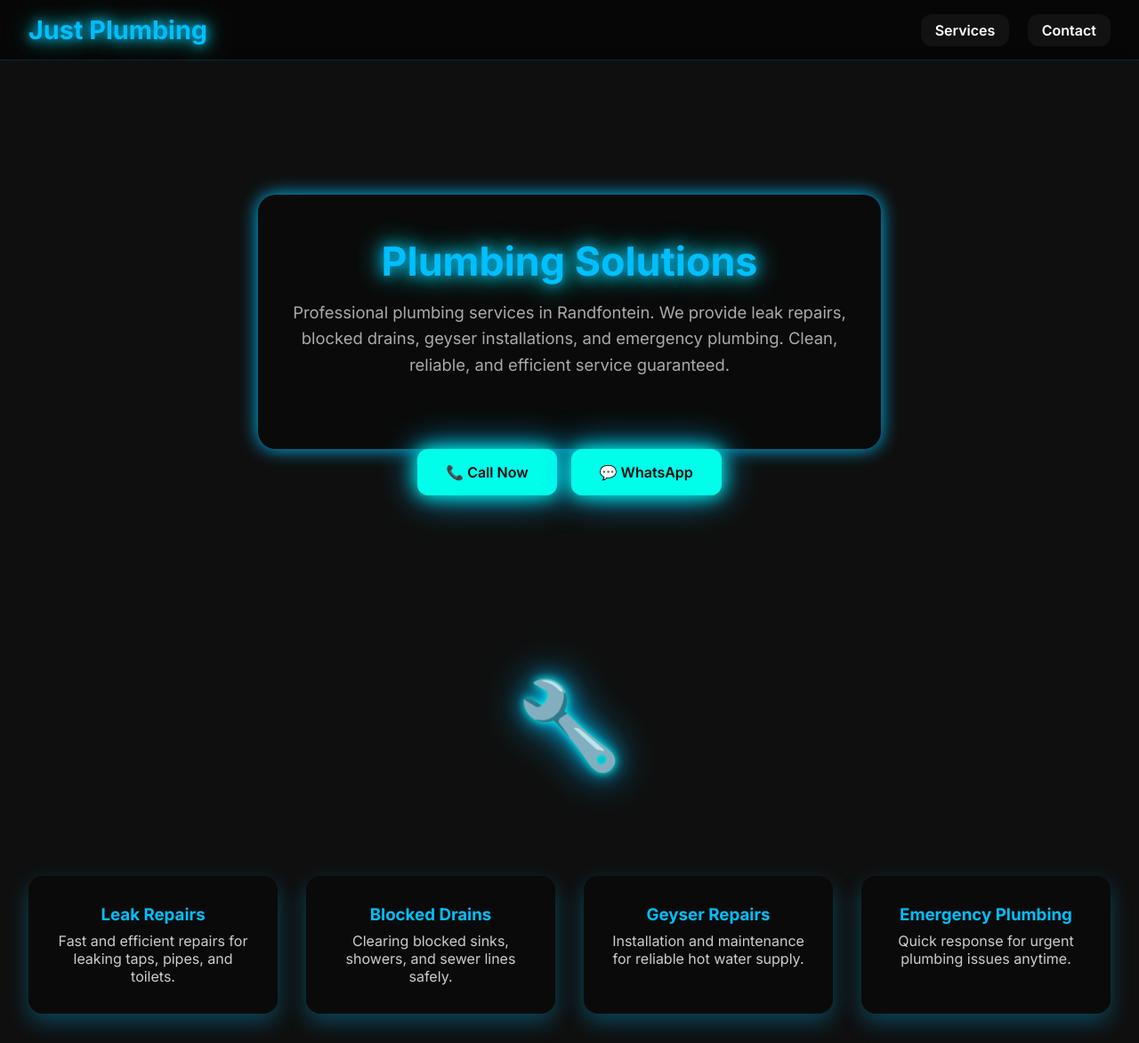
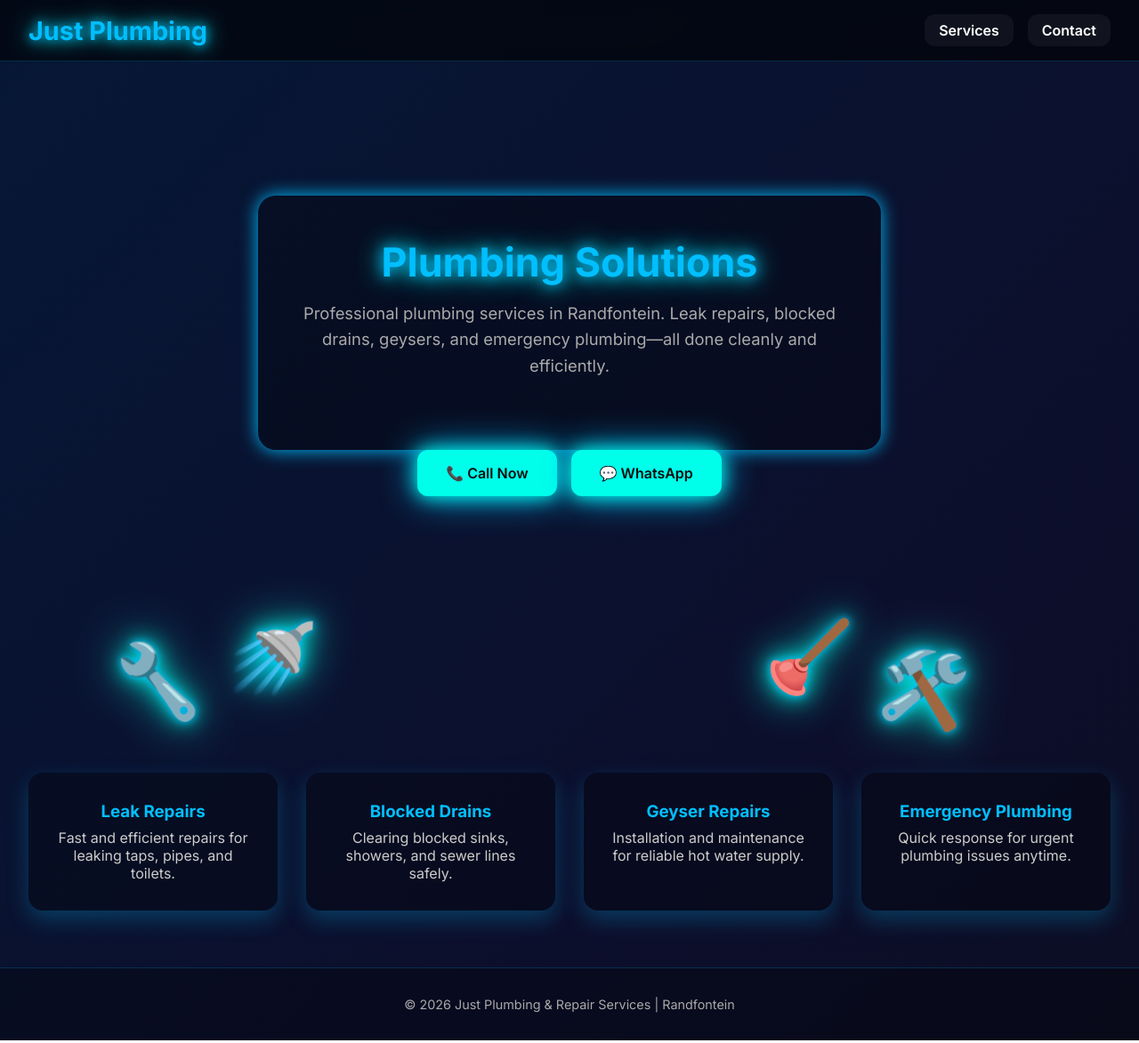
Before and after one commit to zepmasterbase/Just-Plumbing-, a plain HTML site: page index.html in a window 1280 px wide. Shown: the top 1173 px of the page at 89% size. Drawn offline with Linux system fonts and the light colour scheme.

Commit message:
Update index.html

```diff
--- a/index.html
+++ b/index.html
@@ -3,34 +3,36 @@
 <head>
 <meta charset="UTF-8">
 <meta name="viewport" content="width=device-width, initial-scale=1.0">
-<title>Just Plumbing | Plumbing Solutions</title>
-<meta name="description" content="Just Plumbing - Professional plumbing services in Randfontein. Leak repairs, blocked drains, geysers, and emergency plumbing.">
+<title>Just Plumbing | Modern Plumbing Solutions</title>
+<meta name="description" content="Just Plumbing - Professional plumbing services in Randfontein with modern design, animated gradient background, and floating neon icons.">
 
 <!-- Google Fonts -->
 <link href="https://fonts.googleapis.com/css2?family=Inter:wght@300;400;600;700&display=swap" rel="stylesheet">
 
 <style>
 :root {
-  --primary: #00bfff; /* Blue main */
-  --secondary: #00ffea; /* Neon cyan accent */
-  --dark: #0a0a0a;
+  --primary: #00bfff; /* Neon blue */
+  --secondary: #00ffea; /* Neon cyan */
+  --accent: #ffea00; /* subtle yellow accent */
+  --dark: #0c0c0c;
   --light: #ffffff;
-  --bg: #0f0f0f;
-  --card-shadow: rgba(0,191,255,0.3);
 }
 
 /* ===== GLOBAL ===== */
-* {
-  box-sizing: border-box;
-  margin: 0;
-  padding: 0;
-  font-family: 'Inter', sans-serif;
+* { box-sizing: border-box; margin:0; padding:0; font-family: 'Inter', sans-serif; }
+
+body {
+  background: linear-gradient(-45deg, #0c0c0c, #0c0f2c, #001f3f, #0c0c0c);
+  background-size: 400% 400%;
+  animation: gradientBG 20s ease infinite;
+  color: var(--light);
+  overflow-x: hidden;
 }
 
-body {
-  background: var(--bg);
-  color: var(--light);
-  overflow-x: hidden;
+@keyframes gradientBG {
+  0%{background-position:0% 50%;}
+  50%{background-position:100% 50%;}
+  100%{background-position:0% 50%;}
 }
 
 /* ===== HEADER ===== */
@@ -42,27 +44,31 @@ header {
   background: rgba(0,0,0,0.6);
   backdrop-filter: blur(8px);
   position: sticky;
-  top: 0;
-  z-index: 1000;
+  top:0;
+  z-index:1000;
   border-bottom: 1px solid rgba(0,191,255,0.2);
 }
 
 .logo {
   font-size: 1.8rem;
-  font-weight: 700;
+  font-weight:700;
   color: var(--primary);
   text-shadow: 0 0 12px var(--primary), 0 0 24px var(--secondary);
 }
 
+.nav-links {
+  display: flex;
+  gap: 1rem;
+}
+
 .nav-links a {
-  margin-left: 1rem;
   text-decoration: none;
   color: var(--light);
-  font-weight: 600;
-  padding: 0.5rem 1rem;
-  border-radius: 12px;
+  font-weight:600;
+  padding:0.5rem 1rem;
+  border-radius:12px;
   background: rgba(255,255,255,0.05);
-  transition: 0.3s;
+  transition:0.3s;
 }
 
 .nav-links a:hover {
@@ -73,120 +79,132 @@ header {
 
 /* ===== HERO ===== */
 .hero {
-  display: flex;
+  display:flex;
   flex-direction: column;
-  align-items: center;
-  justify-content: center;
-  text-align: center;
-  min-height: 80vh;
-  padding: 4rem 1rem;
+  align-items:center;
+  justify-content:center;
+  text-align:center;
+  min-height:80vh;
+  padding:4rem 1rem;
+  position:relative;
+  overflow:hidden;
 }
 
 .glow-header {
-  max-width: 700px;
-  padding: 3rem 2rem;
+  max-width:700px;
+  padding:3rem 2rem;
   background: rgba(0,0,0,0.3);
-  border-radius: 20px;
+  border-radius:20px;
   box-shadow: 0 0 20px var(--primary);
-  text-align: center;
+  text-align:center;
 }
 
 .hero h1 {
-  font-size: 2.8rem;
+  font-size:2.8rem;
   color: var(--primary);
-  text-shadow: 0 0 15px var(--primary), 0 0 30px var(--secondary);
-  margin-bottom: 1rem;
+  text-shadow: 0 0 15px var(--primary),0 0 30px var(--secondary);
+  margin-bottom:1rem;
 }
 
 .hero p {
-  font-size: 1.15rem;
-  color: #aaa;
-  line-height: 1.6;
-  margin-bottom: 2rem;
+  font-size:1.15rem;
+  color:#aaa;
+  line-height:1.6;
+  margin-bottom:2rem;
 }
 
-/* ===== CTA BUTTONS ===== */
+/* ===== CTA BUTTONS (same row) ===== */
 .cta-buttons {
-  display: flex;
-  gap: 1rem;
-  flex-wrap: wrap;
-  justify-content: center;
+  display:flex;
+  gap:1rem;
+  flex-wrap:wrap;
+  justify-content:center;
 }
 
 .cta-buttons a {
-  padding: 1rem 2rem;
-  border-radius: 12px;
-  font-weight: 600;
-  text-decoration: none;
+  padding:1rem 2rem;
+  border-radius:12px;
+  font-weight:600;
+  text-decoration:none;
   color: var(--dark);
   background: var(--secondary);
-  box-shadow: 0 0 20px var(--secondary), 0 0 40px var(--primary);
+  box-shadow: 0 0 20px var(--secondary),0 0 40px var(--primary);
   transition: transform 0.2s, box-shadow 0.3s;
 }
 
 .cta-buttons a:hover {
   transform: translateY(-3px);
-  box-shadow: 0 0 35px var(--secondary), 0 0 70px var(--primary);
+  box-shadow: 0 0 35px var(--secondary),0 0 70px var(--primary);
 }
 
-/* ===== 3D TOOL ICON ===== */
+/* ===== 3D TOOL ICONS FLOATING ===== */
 .tool-section {
-  display: flex;
-  justify-content: center;
+  position: relative;
   padding: 3rem 1rem;
+  display:flex;
+  justify-content:center;
+  align-items:center;
 }
 
 .tool-icon {
-  font-size: 6rem;
-  color: var(--secondary);
-  text-shadow: 0 0 10px var(--secondary), 0 0 25px var(--primary), 0 0 50px var(--primary);
-  transition: transform 0.5s;
+  font-size:5rem;
+  color: var(--primary);
+  text-shadow:0 0 10px var(--primary),0 0 25px var(--secondary),0 0 50px var(--secondary);
+  position:absolute;
+  animation: float 6s ease-in-out infinite;
 }
 
-.tool-icon:hover {
-  transform: rotateY(20deg) rotateX(10deg) scale(1.1);
+.tool-icon:nth-child(1){ top:10%; left:10%; animation-delay:0s;}
+.tool-icon:nth-child(2){ top:30%; right:15%; animation-delay:2s;}
+.tool-icon:nth-child(3){ bottom:15%; left:20%; animation-delay:4s;}
+.tool-icon:nth-child(4){ bottom:20%; right:25%; animation-delay:6s;}
+
+@keyframes float {
+  0%{ transform: translateY(0px) rotate(0deg);}
+  50%{ transform: translateY(-15px) rotate(10deg);}
+  100%{ transform: translateY(0px) rotate(0deg);}
 }
 
 /* ===== SERVICES ===== */
 .services-section {
-  padding: 4rem 2rem;
-  display: grid;
-  grid-template-columns: repeat(auto-fit, minmax(250px, 1fr));
-  gap: 2rem;
+  padding:4rem 2rem;
+  display:grid;
+  grid-template-columns: repeat(auto-fit, minmax(250px,1fr));
+  gap:2rem;
 }
 
 .service-card {
   background: rgba(0,0,0,0.3);
-  border-radius: 16px;
-  padding: 2rem 1.5rem;
-  text-align: center;
-  box-shadow: 0 10px 25px var(--card-shadow);
+  border-radius:16px;
+  padding:2rem 1.5rem;
+  text-align:center;
+  box-shadow: 0 10px 25px rgba(0,191,255,0.25);
   transition: transform 0.3s, box-shadow 0.3s;
 }
 
 .service-card:hover {
   transform: translateY(-6px);
-  box-shadow: 0 20px 50px var(--card-shadow);
+  box-shadow: 0 20px 50px rgba(0,191,255,0.5);
 }
 
-.service-card h3 { color: var(--primary); margin-bottom: 0.5rem; }
-.service-card p { color: #ccc; }
+.service-card h3{color:var(--primary); margin-bottom:0.5rem;}
+.service-card p{color:#ccc;}
 
 /* ===== FOOTER ===== */
-footer {
-  text-align: center;
-  padding: 2rem 1rem;
-  color: #aaa;
+footer{
+  text-align:center;
+  padding:2rem 1rem;
+  color:#aaa;
   background: rgba(0,0,0,0.3);
-  border-top: 1px solid rgba(0,191,255,0.2);
-  font-size: 0.9rem;
+  border-top:1px solid rgba(0,191,255,0.2);
+  font-size:0.9rem;
 }
 
 /* ===== RESPONSIVE ===== */
-@media (max-width: 768px) {
-  .hero h1 { font-size: 2.2rem; }
-  .hero p { font-size: 1rem; }
-  .cta-buttons { flex-direction: column; }
+@media(max-width:768px){
+  .hero h1{ font-size:2.2rem; }
+  .hero p{ font-size:1rem; }
+  .cta-buttons{ flex-direction:column; }
 }
 </style>
 </head>
@@ -203,7 +221,7 @@ footer {
 <section class="hero">
   <div class="glow-header">
     <h1>Plumbing Solutions</h1>
-    <p>Professional plumbing services in Randfontein. We provide leak repairs, blocked drains, geyser installations, and emergency plumbing. Clean, reliable, and efficient service guaranteed.</p>
+    <p>Professional plumbing services in Randfontein. Leak repairs, blocked drains, geysers, and emergency plumbing—all done cleanly and efficiently.</p>
   </div>
   <div class="cta-buttons">
     <a href="tel:+27XXXXXXXXX">📞 Call Now</a>
@@ -213,6 +231,9 @@ footer {
 
 <section class="tool-section">
   <div class="tool-icon">🔧</div>
+  <div class="tool-icon">🛠️</div>
+  <div class="tool-icon">🚿</div>
+  <div class="tool-icon">🪠</div>
 </section>
 
 <section class="services-section">
```
